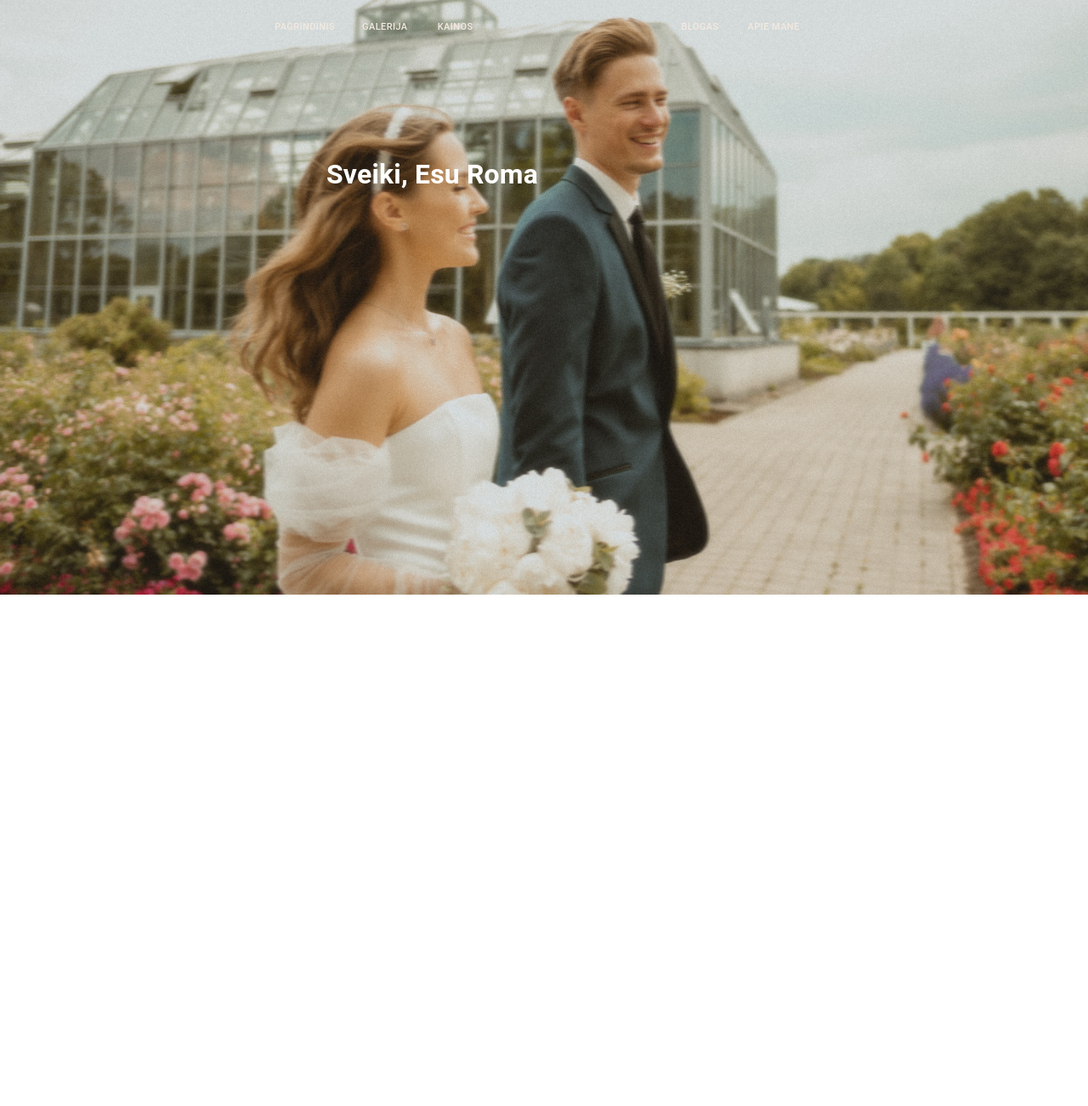
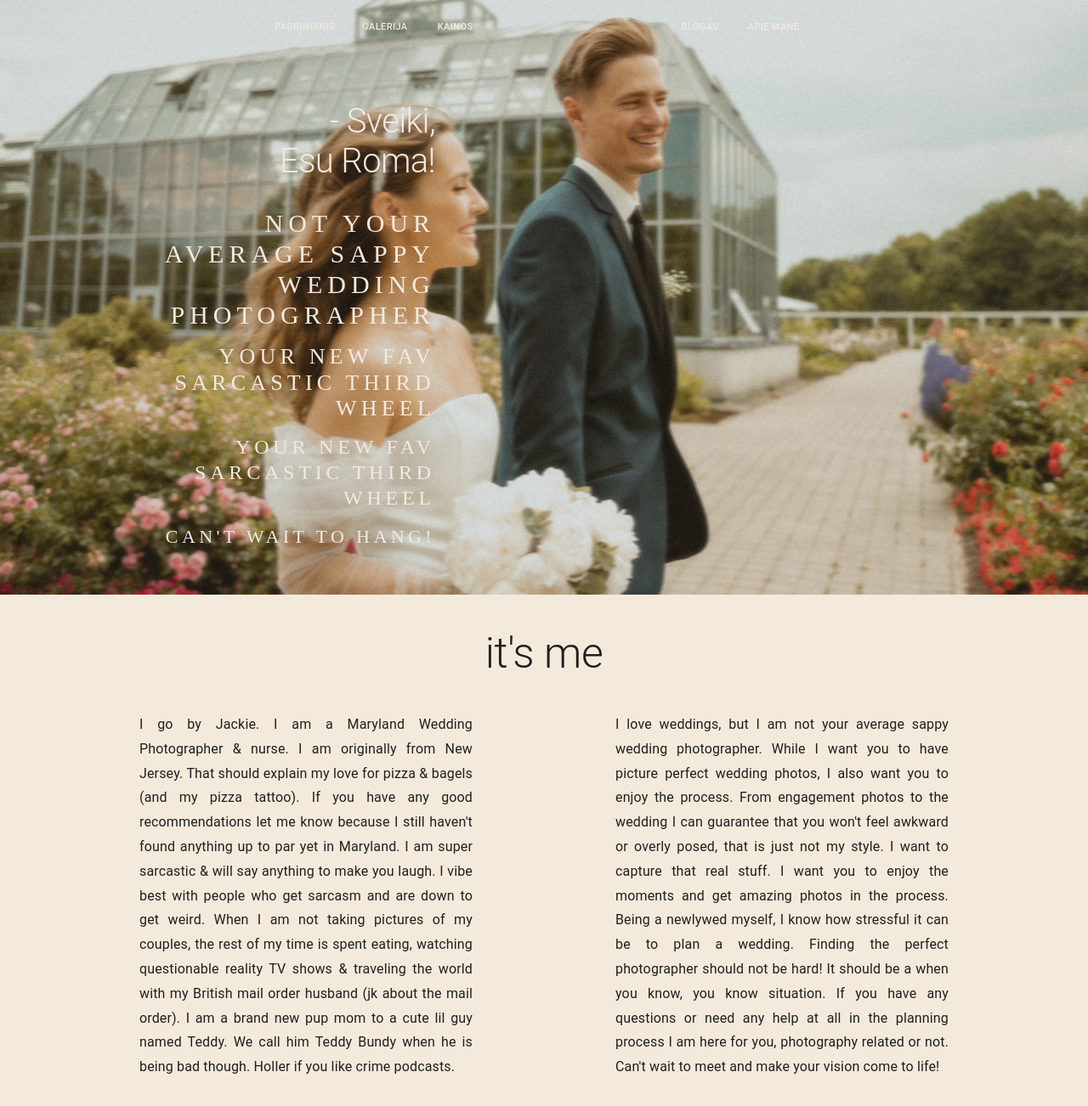
Before and after one commit to vytautas554/rluz-fe, a React (Create React App) app: page /about in a window 1280 px wide. Shown: the top 1302 px of the page at 85% size. Before the commit the page ends 800 px from the top, so only its background shows below. Built offline with nearby package versions, Linux system fonts and the light colour scheme.

Commit message:
add about me header and description

```diff
--- /dev/null
+++ b/src/components/AboutMe/AboutMeDescription.tsx
@@ -0,0 +1,35 @@
+import { Box, Typography } from '@mui/material';
+
+export function AboutMeDescription() {
+  return (
+    <Box sx={{ width: '100%', height: 'auto', background: '#f4eadc', p: '40px' }}>
+      <Box>
+        <Typography variant="h2" sx={{ width: '100%', textAlign: 'center', fontSize: '50px' }}>
+          it's me
+        </Typography>
+        <Box sx={{ display: 'flex', justifyContent: 'space-around', textAlign: 'justify', m: 5 }}>
+          <Typography sx={{ width: '35%', lineHeight: 1.8 }}>
+            I go by Jackie. I am a Maryland Wedding Photographer &amp; nurse. I am originally from New Jersey. That should explain
+            my love for pizza &amp; bagels (and my pizza tattoo). If you have any good recommendations let me know because I still
+            haven't found anything up to par yet in Maryland. I am super sarcastic &amp; will say anything to make you laugh. I
+            vibe best with people who get sarcasm and are down to get weird. When I am not taking pictures of my couples, the rest
+            of my time is spent eating, watching questionable reality TV shows &amp; traveling the world with my British mail
+            order husband (jk about the mail order). I am a brand new pup mom to a cute lil guy named Teddy. We call him Teddy
+            Bundy when he is being bad though. Holler if you like crime podcasts.
+          </Typography>
+          <Typography sx={{ width: '35%', lineHeight: 1.8 }}>
+            I love weddings, but I am not your average sappy wedding photographer. While I want you to have picture perfect
+            wedding photos, I also want you to enjoy the process. From engagement photos to the wedding I can guarantee that you
+            won't feel awkward or overly posed, that is just not my style. I want to capture that real stuff. I want you to enjoy
+            the moments and get amazing photos in the process. Being a newlywed myself, I know how stressful it can be to plan a
+            wedding. Finding the perfect photographer should not be hard! It should be a when you know, you know situation. If you
+            have any questions or need any help at all in the planning process I am here for you, photography related or not.
+            Can't wait to meet and make your vision come to life!
+          </Typography>
+        </Box>
+      </Box>
+    </Box>
+  );
+}
+
+export default AboutMeDescription;
--- a/src/components/AboutMe/AboutMeHeader.tsx
+++ b/src/components/AboutMe/AboutMeHeader.tsx
@@ -1,9 +1,9 @@
-import { Box } from '@mui/material';
+import { Box, Typography } from '@mui/material';
 import headerImg from '../../images/carousel/1.jpg';
 
 export function AboutMeHeader() {
   return (
-    <Box>
+    <Box sx={{ mb: -1 }}>
       <img
         src={headerImg}
         style={{
@@ -12,8 +12,29 @@ export function AboutMeHeader() {
           objectFit: 'cover',
         }}
       />
-      <Box sx={{ position: 'absolute', top: '20%', left: '30%' }}>
-        <h1 style={{ color: 'white' }}>Sveiki, Esu Roma</h1>
+      <Box sx={{ position: 'absolute', top: '15%', left: '10%', maxWidth: '30%', color: '#f3e9e0', textAlign: 'right' }}>
+        <Typography variant="h1" sx={{ fontSize: '40px' }}>
+          - Sveiki, <br />
+          Esu Roma!
+        </Typography>
+        <Box
+          sx={{
+            textTransform: 'uppercase',
+          }}
+        >
+          <Typography variant="h2" sx={{ fontSize: '30px', fontFamily: 'marcellus', letterSpacing: '0.2em', mt: 4 }}>
+            not your average sappy wedding photographer
+          </Typography>
+          <Typography variant="h3" sx={{ fontSize: '26px', fontFamily: 'marcellus', letterSpacing: '0.2em', mt: 2 }}>
+            your new fav sarcastic third wheel
+          </Typography>
+          <Typography variant="h4" sx={{ fontSize: '24px', fontFamily: 'marcellus', letterSpacing: '0.2em', mt: 2 }}>
+            your new fav sarcastic third wheel
+          </Typography>
+          <Typography variant="h5" sx={{ fontSize: '22px', fontFamily: 'marcellus', letterSpacing: '0.2em', mt: 2 }}>
+            can't wait to hang!
+          </Typography>
+        </Box>
       </Box>
     </Box>
   );
--- a/src/pages/About.tsx
+++ b/src/pages/About.tsx
@@ -1,11 +1,13 @@
 import { Box, CssBaseline } from '@mui/material';
 import AboutMeHeader from '../components/AboutMe/AboutMeHeader';
+import AboutMeDescription from '../components/AboutMe/AboutMeDescription';
 
 function About() {
   return (
     <Box>
       <CssBaseline />
       <AboutMeHeader />
+      <AboutMeDescription />
     </Box>
   );
 }
```
